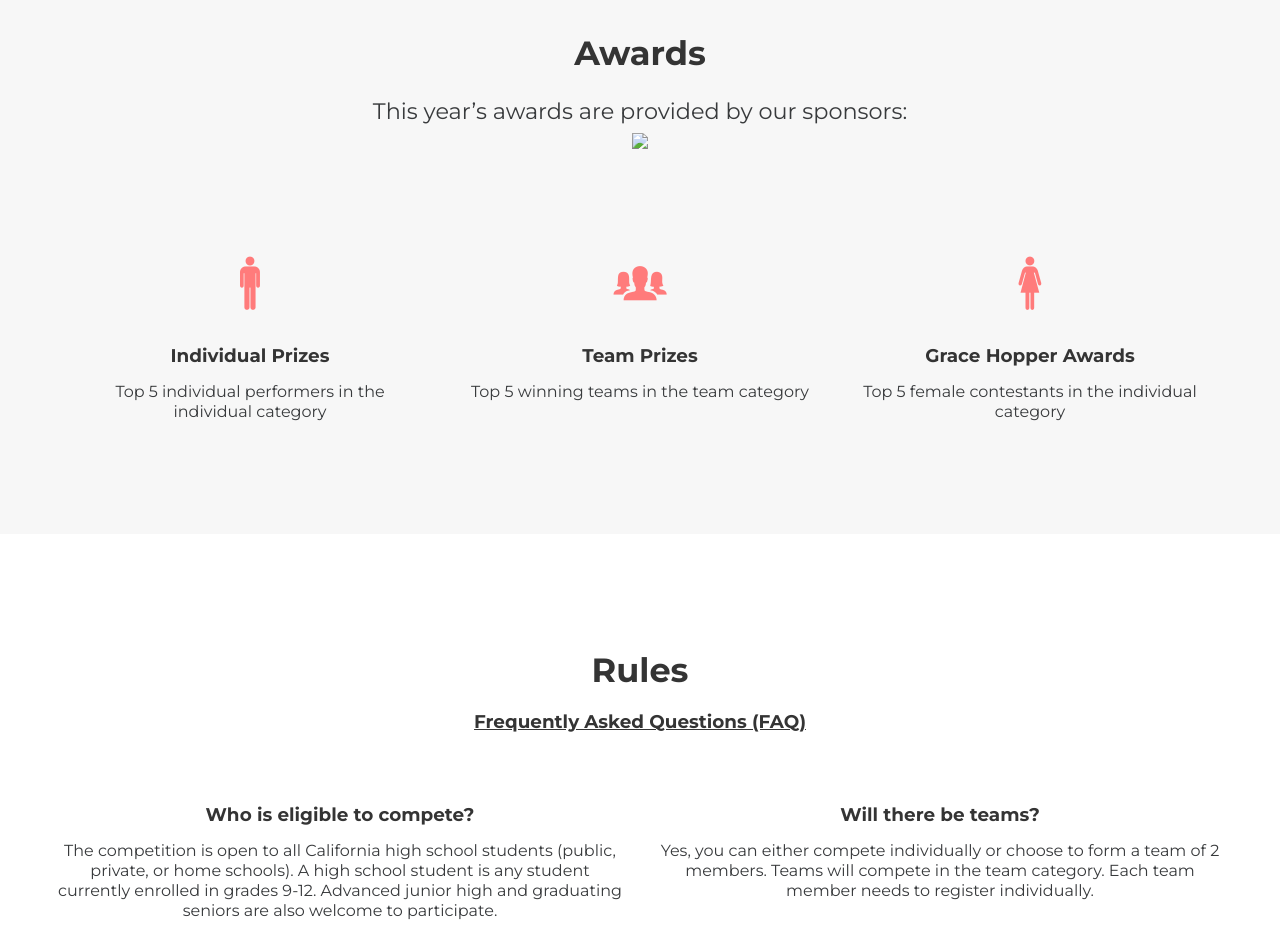
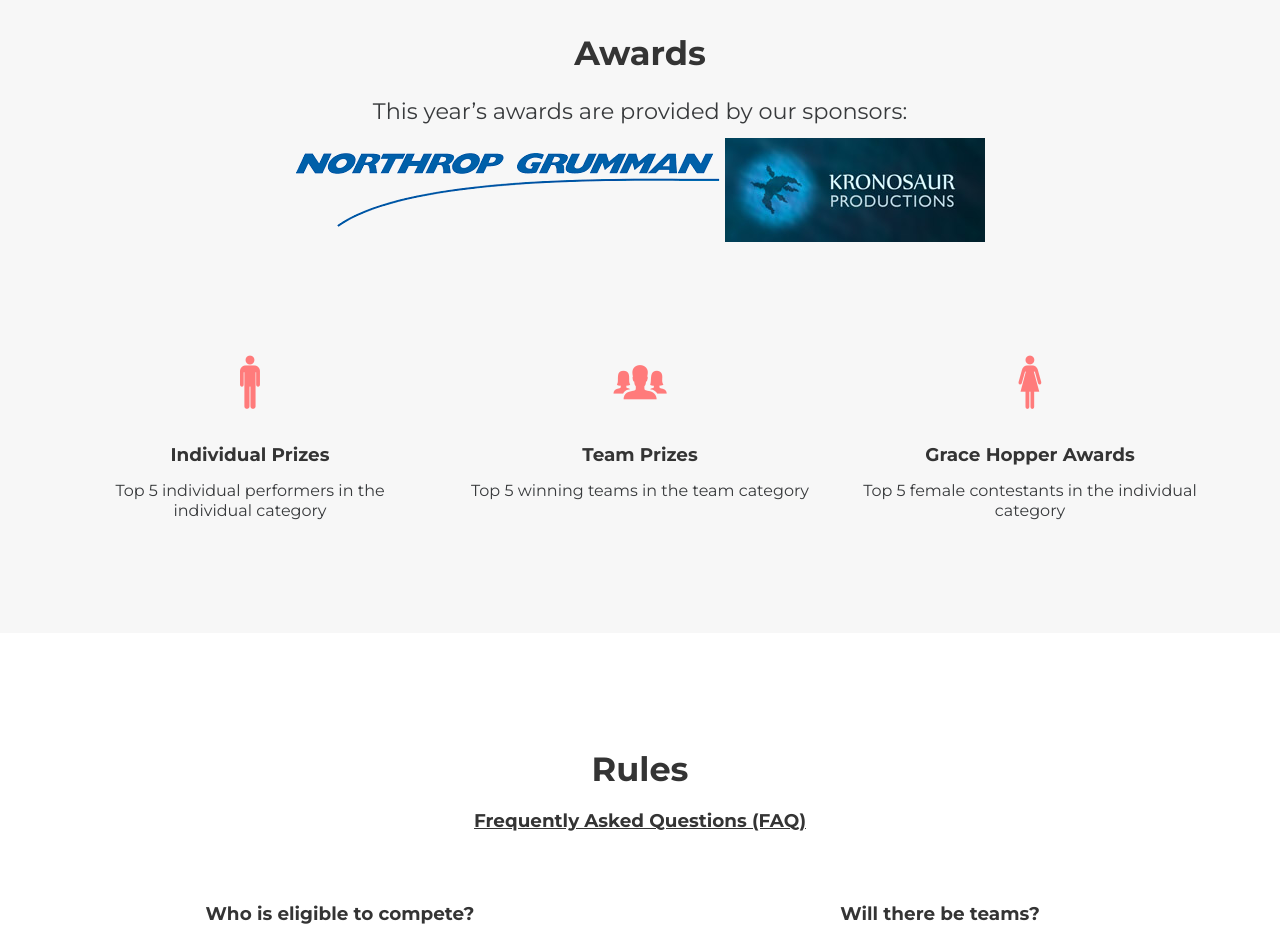
Before and after one commit to cpp-coding-challenge/cpp-coding-challenge.github.io, a plain HTML site: page index.html in a window 1280 px wide. Shown: the part 2840-3773 px from the top of the page. Drawn offline with Linux system fonts and the light colour scheme; some packages are replaced by stand-ins of ours; files whose address does not match are found by name.

Commit message:
Added Kronosaur Productions to sponsors section and linked the logos to their respective company's website

```diff
--- a/index.html
+++ b/index.html
@@ -221,8 +221,13 @@
             <div class="text-center col-md-8 col-md-offset-2">
               <h2 class="section-title">Awards</h2>
               <p class="lead-text">This year’s awards are provided by our sponsors: </p>
-              <img class=
-              "sponsor-icon" src="img/northrop-grumman-icon.png">
+              <a href="http://www.northropgrumman.com/Pages/default.aspx">
+                <img class=
+                "sponsor-icon" src="img/partners/northrop-grumman-icon.png">
+              </a>
+              <a href="https://kronosaur.com/">
+                <img class="sponsor-icon" src="img/partners/kronosaur-productions.jpg">
+              </a>
             </div>
           </div>
           <div class="section-body">
```
Also changed, not shown: img/partners/kronosaur-productions.jpg (added).
